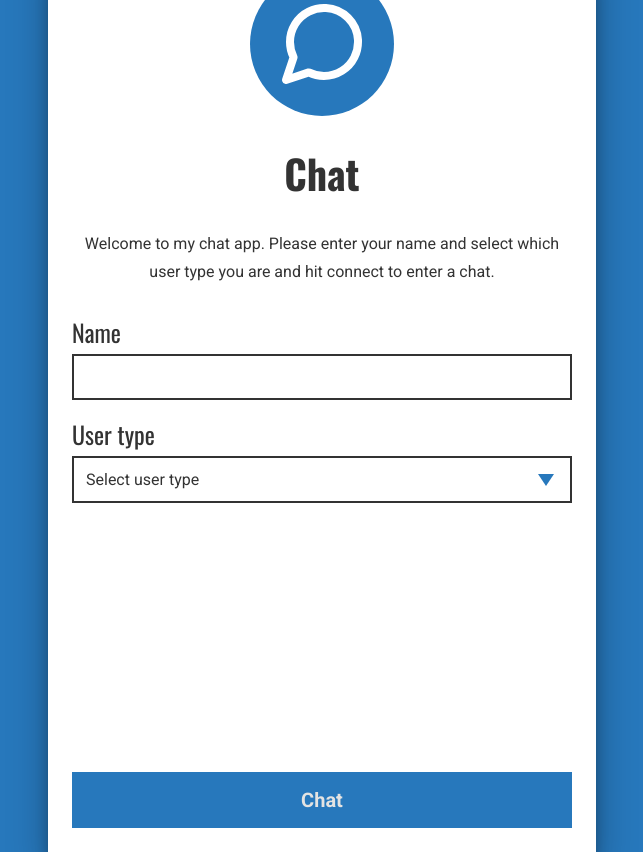
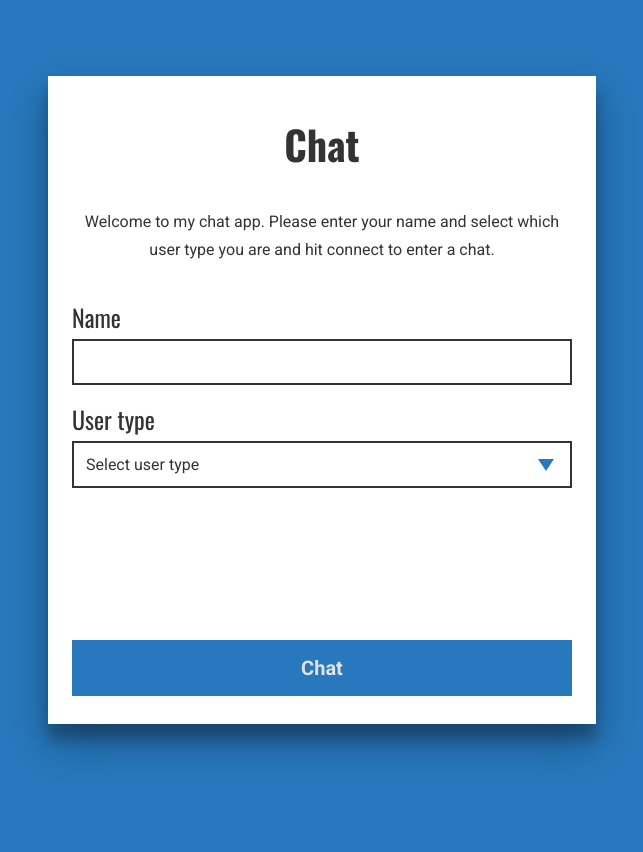
Before and after one commit to mpeck99/chat-app, a Vue app: page / in a window 1280 px wide. Shown: the whole page, without its empty margins (318-961 px from the left). After the commit the page ends 800 px from the top, so only its background shows below. Built offline with nearby package versions, Linux system fonts and the light colour scheme.

Commit message:
removing the icon, didnt like how it looked

```diff
--- a/src/components/Home.vue
+++ b/src/components/Home.vue
@@ -1,8 +1,5 @@
 <template>
   <div class="wrapper">
-    <span class="icn-circle">
-        <svg xmlns="http://www.w3.org/2000/svg" class="icn-chat" viewBox="0 0 24 24" fill="none" stroke-width="2" stroke-linecap="round" stroke-linejoin="round"><path d="M21 11.5a8.38 8.38 0 0 1-.9 3.8 8.5 8.5 0 0 1-7.6 4.7 8.38 8.38 0 0 1-3.8-.9L3 21l1.9-5.7a8.38 8.38 0 0 1-.9-3.8 8.5 8.5 0 0 1 4.7-7.6 8.38 8.38 0 0 1 3.8-.9h.5a8.48 8.48 0 0 1 8 8v.5z"></path></svg>
-    </span>
     <h1>Chat</h1>
     <p>
       Welcome to my chat app. Please enter your name and select which user type
@@ -110,25 +107,6 @@ export default {
 </script>
 
 <style lang="scss">
-.icn-circle {
-    width: 9rem;
-    height: 9rem;
-
-    display: flex;
-    justify-content: center;
-    align-items: center;
-
-    margin-bottom: 1rem;
-
-    background: var(--blue);
-    border-radius: 50%;
-}
-.icn-chat {
-    width: 6em;
-    height: 6rem;
-
-    stroke: #fff;
-}
 
 .error-wrapper {
   width: calc(100% - 3rem);
@@ -229,6 +207,8 @@ export default {
   display: flex;
   flex-direction: column;
 
+  max-height: 2.75rem;
+
   position: relative;
 
   cursor: pointer;
@@ -273,6 +253,12 @@ export default {
         border-top: 0;
         border-bottom: 0.75rem solid var(--blue);
       }
+    }
+
+    &:hover, &:focus {
+      cursor: pointer;
+
+      border-color: var(--blue);
     }
   }
 
```
